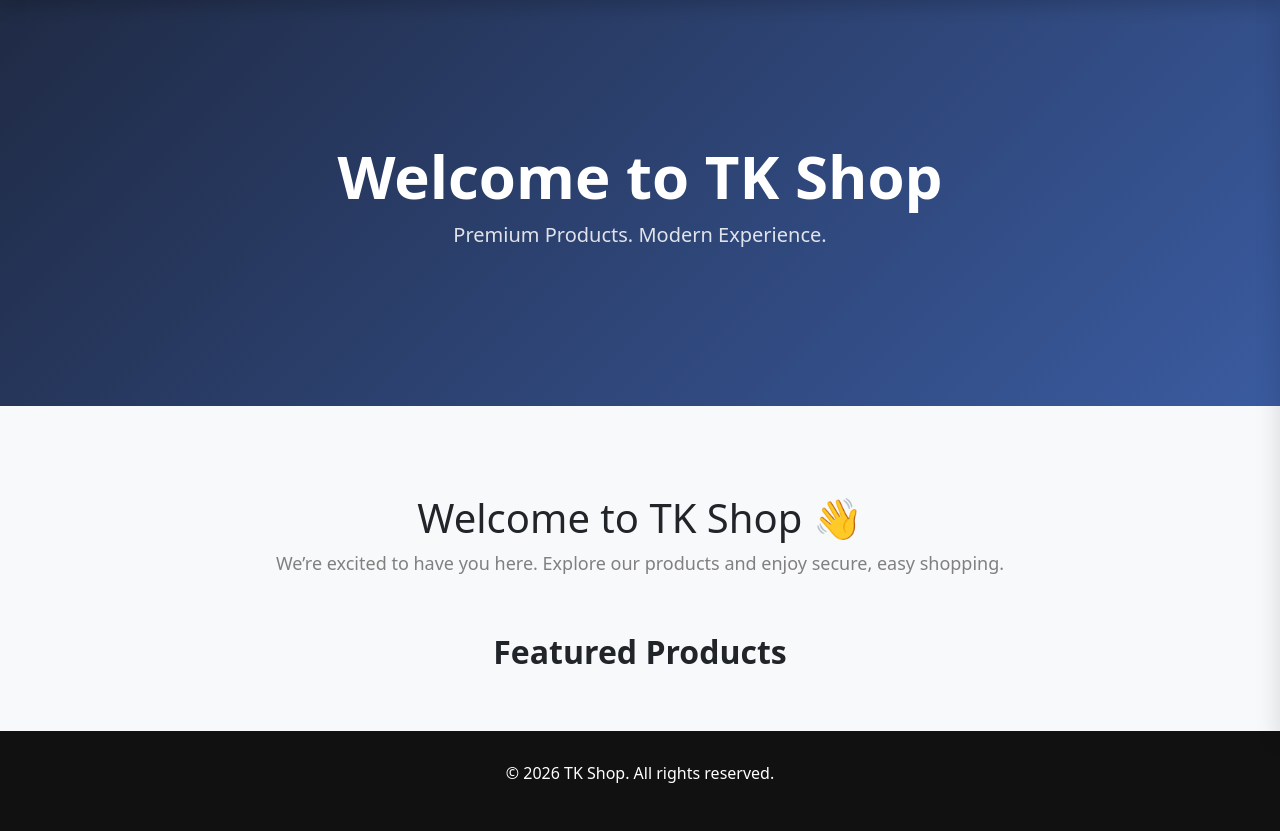
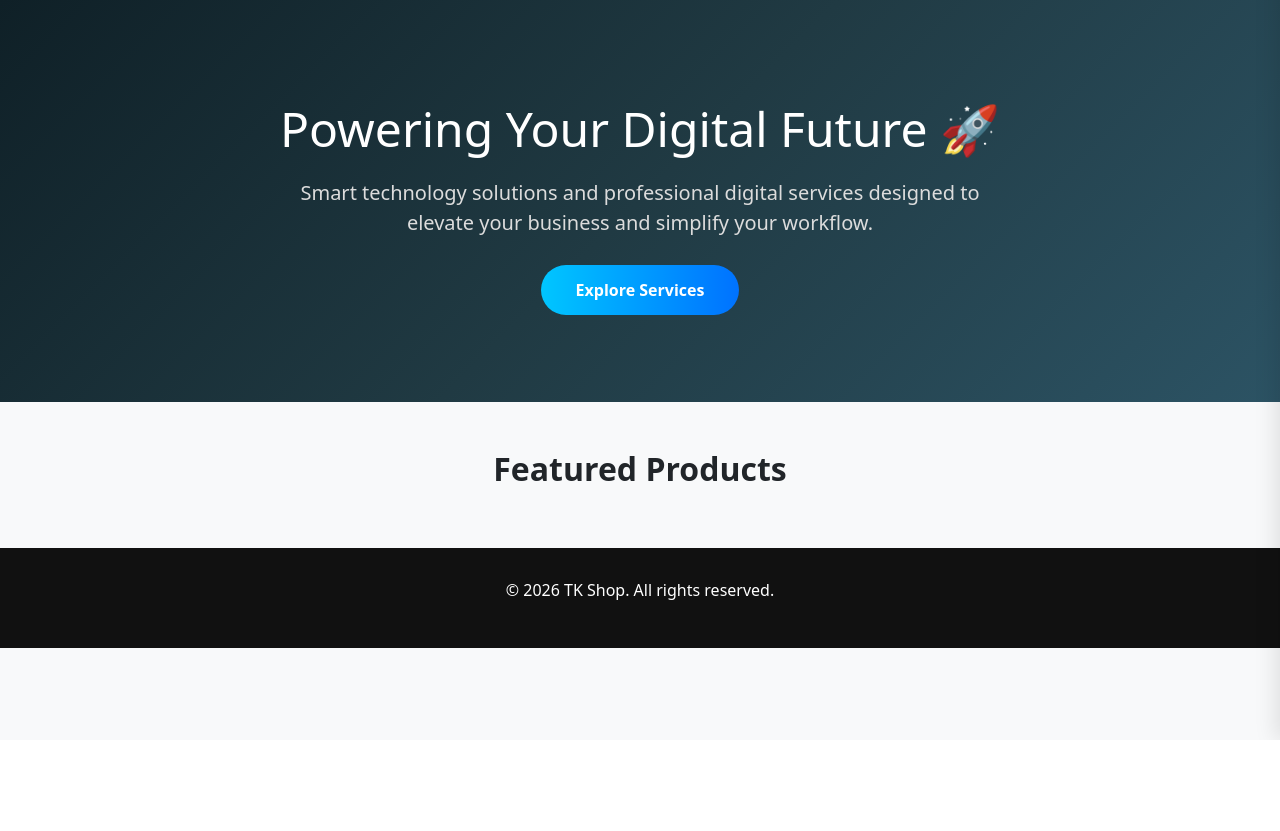
Before and after one commit to channphann/tkshop, a Flask app: page / in a window 1280 px wide. Shown: the part 60-891 px from the top of the page. After the commit the page ends 800 px from the top, so only its background shows below. Run offline with Flask 3, Linux system fonts and the light colour scheme; data that the repository does not hold is empty.

Commit message:
Add files via upload

```diff
--- a/templates/index.html
+++ b/templates/index.html
@@ -1,28 +1,69 @@
 {% extends "layout.html" %}
 
 {% block hero %}
-<div style="
-    background: linear-gradient(135deg, #1f2a44, #3a5ba0);
-    padding: 140px 20px;
+<!-- HERO SECTION -->
+<section style="
+    background: linear-gradient(135deg, #0f2027, #203a43, #2c5364);
+    color: white;
+    padding: 100px 20px;
     text-align: center;
-    color: white;
+    position: relative;
+    overflow: hidden;
 ">
-    <h1 style="font-size:60px; font-weight:700;">
-        Welcome to TK Shop
+
+    <h1 style="
+        font-size: 48px;
+        margin-bottom: 20px;
+        animation: fadeInDown 1s ease;
+    ">
+        Powering Your Digital Future 🚀
     </h1>
-    <p style="font-size:20px; opacity:0.85;">
-        Premium Products. Modern Experience.
+
+    <p style="
+        font-size: 20px;
+        max-width: 700px;
+        margin: auto;
+        margin-bottom: 40px;
+        color: #dcdcdc;
+        animation: fadeInUp 1.2s ease;
+    ">
+        Smart technology solutions and professional digital services
+        designed to elevate your business and simplify your workflow.
     </p>
-</div>
+
+    <a href="#products" style="
+        padding: 14px 35px;
+        background: linear-gradient(90deg, #00c6ff, #0072ff);
+        color: white;
+        border-radius: 30px;
+        text-decoration: none;
+        font-weight: bold;
+        font-size: 16px;
+        transition: 0.3s;
+    "
+    onmouseover="this.style.opacity='0.8'"
+    onmouseout="this.style.opacity='1'">
+        Explore Services
+    </a>
+
+</section>
+
+<!-- ANIMATION STYLES -->
+<style>
+@keyframes fadeInDown {
+    from { opacity: 0; transform: translateY(-30px); }
+    to { opacity: 1; transform: translateY(0); }
+}
+
+@keyframes fadeInUp {
+    from { opacity: 0; transform: translateY(30px); }
+    to { opacity: 1; transform: translateY(0); }
+}
+</style>
 {% endblock %}
 
 {% block content %}
-<div style="text-align:center; padding:40px 20px;">
-    <h1>Welcome to TK Shop 👋</h1>
-    <p style="color:gray; font-size:18px;">
-        We’re excited to have you here. Explore our products and enjoy secure, easy shopping.
-    </p>
-</div>
+<div id="products">
 <h2 class="text-center mb-5 fw-bold" style="font-size:32px;">
     Featured Products
 </h2>
@@ -84,5 +125,6 @@
 {% endfor %}
 
 </div>
+</div>
 
 {% endblock %}
```
